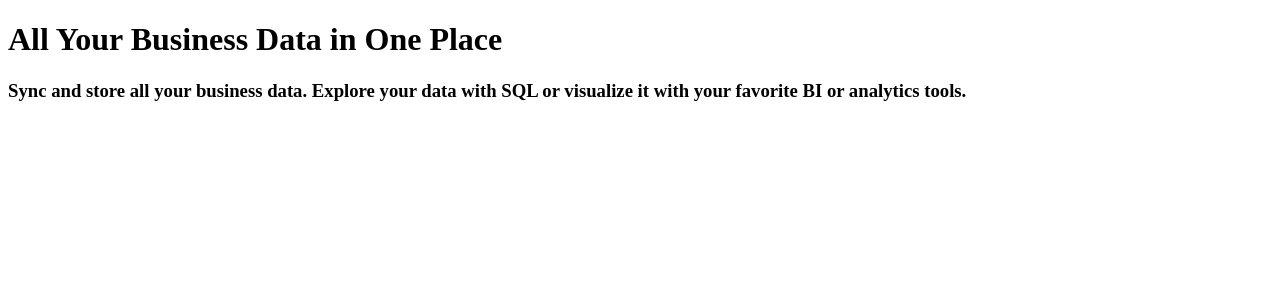
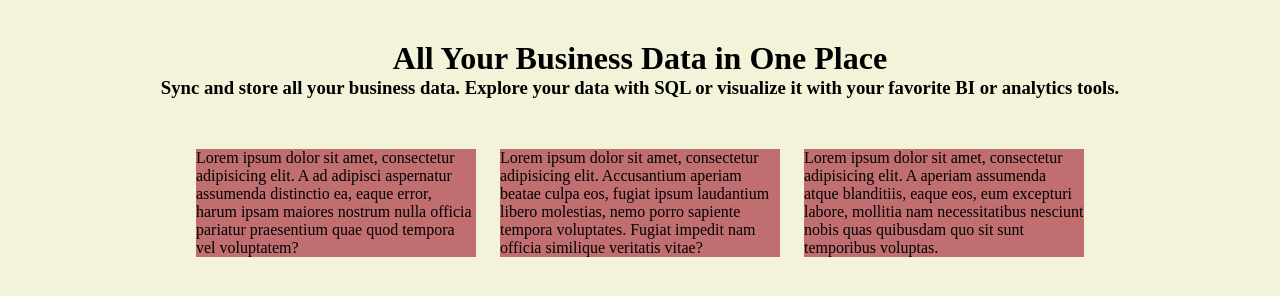
Before and after one commit to Haikotjo/huiswerk, a plain HTML site: page opdracht-2-3/index.html in a window 1280 px wide. Drawn offline with Linux system fonts and the light colour scheme.

Commit message:
begin van opdracht 2

```diff
--- a/opdracht-1/styles.css
+++ b/opdracht-1/styles.css
@@ -71,7 +71,7 @@
     .five {
         display: flex;
         flex-direction: row;
-    flex-basis: fit-content;
+        flex-basis: fit-content;
         flex-wrap: wrap;
     }
     .box-item {
--- a/opdracht-2-3/index.html
+++ b/opdracht-2-3/index.html
@@ -7,10 +7,26 @@
     <title>Flexbox opdracht 2 en 3</title>
 </head>
 <body>
-    <div>
-        <h1>All Your Business Data in One Place</h1>
-        <h3>Sync and store all your business data. Explore your data with SQL or visualize it with your favorite BI or
+    <div class="page-top">
+        <div>
+             <h1 class="title">All Your Business Data in One Place</h1>
+         </div>
+        <div>
+        <h3 class="sub-title">Sync and store all your business data. Explore your data with SQL or visualize it with your favorite BI or
             analytics tools.</h3>
+         </div>
     </div>
+
+        <div class="container">
+            <div>
+                 <p class="paragraph paragraph-one">Lorem ipsum dolor sit amet, consectetur adipisicing elit. A ad adipisci aspernatur assumenda distinctio ea, eaque error, harum ipsam maiores nostrum nulla officia pariatur praesentium quae quod tempora vel voluptatem?
+                 </p>
+                 <p class="paragraph paragraph-two">Lorem ipsum dolor sit amet, consectetur adipisicing elit. Accusantium aperiam beatae culpa eos, fugiat ipsum laudantium libero molestias, nemo porro sapiente tempora voluptates. Fugiat impedit nam officia similique veritatis vitae?
+                 </p>
+                 <p class="paragraph paragraph-three">Lorem ipsum dolor sit amet, consectetur adipisicing elit. A aperiam assumenda atque blanditiis, eaque eos, eum excepturi labore, mollitia nam necessitatibus nesciunt nobis quas quibusdam quo sit sunt temporibus voluptas.
+                 </p>
+            </div>
+         </div>
+
 </body>
 </html>
--- a/opdracht-2-3/styles.css
+++ b/opdracht-2-3/styles.css
@@ -0,0 +1,30 @@
+* {
+    margin: 0px;
+    padding: 0px;
+    box-sizing: border-box;
+}
+
+body{
+    background-color: #F2F3D9;
+}
+
+.page-top {
+    display: flex;
+    flex-direction: column;
+    align-items: center;
+    margin: 40px;
+}
+
+.container{
+    display: flex;
+    justify-content: center;
+
+}
+
+.paragraph{
+    background-color: #C16E70;
+    margin: 10px;
+    display: inline-block;
+    max-width: 280px;
+    max-height: 350px;
+}
```
